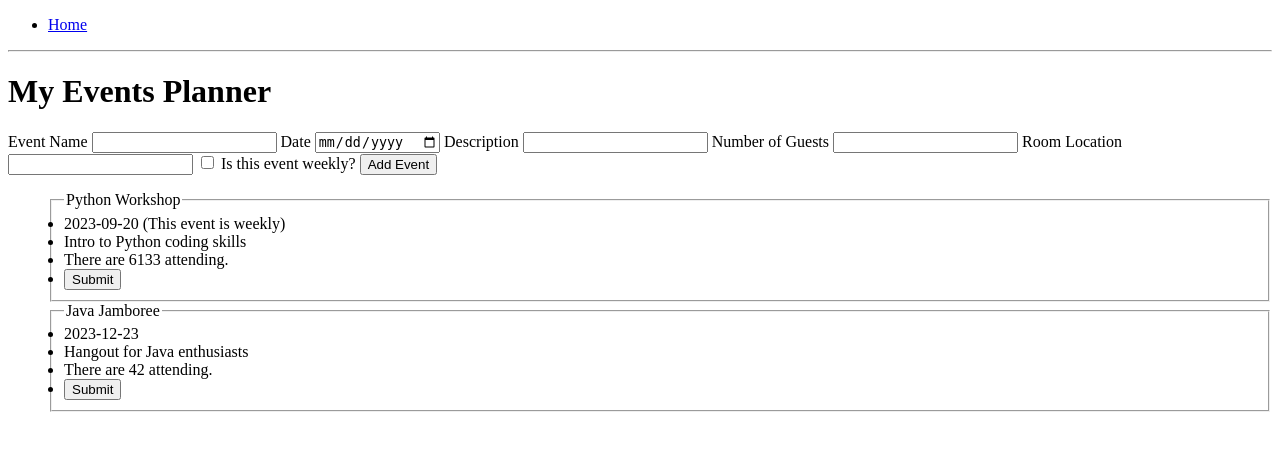
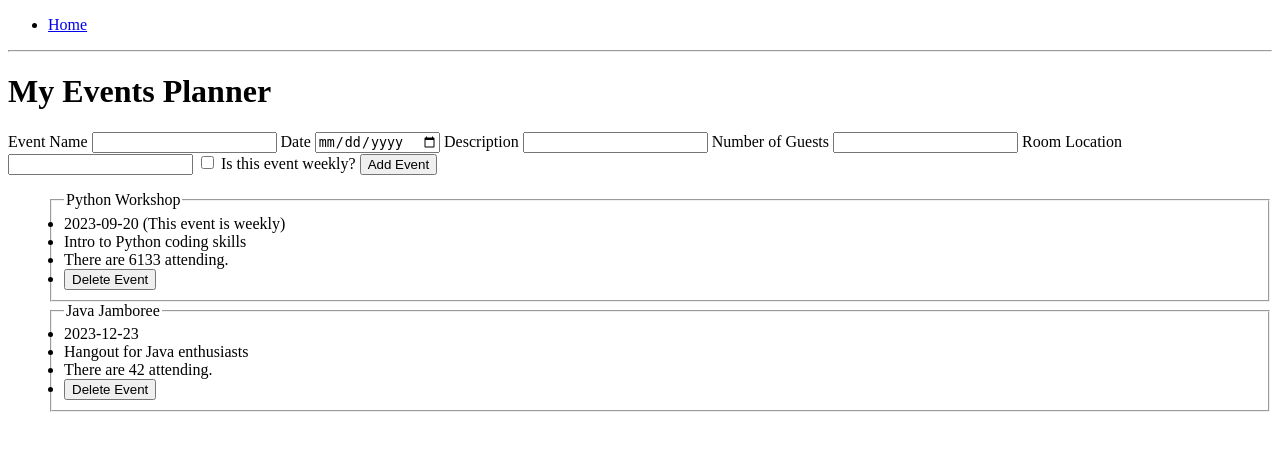
Before and after one commit to rossbuc/flask_template_lab, a Flask app: page /events in a window 1280 px wide. Shown: the top 451 px of the page. Run offline with Flask 3, Linux system fonts and the light colour scheme.

Commit message:
Fix functionality on delete event button

```diff
--- a/models/event_list.py
+++ b/models/event_list.py
@@ -10,4 +10,5 @@ def add_new_event(event):
     events.append(event)
 
 def delete_event(event_to_delete):
-    events.remove(events[event_to_delete])
+    print(event_to_delete)
+    [events.remove(event) for event in events if event.name_of_event == event_to_delete]
--- a/templates/index.jinja
+++ b/templates/index.jinja
@@ -9,7 +9,7 @@
   <label for="description">Description</label>
   <input type="text" id="description" name="description">
   <label for="number_of_guests">Number of Guests</label>
-  <input type="int" name="number_of_guests" id="number_of_guests"/>
+  <input type="text" name="number_of_guests" id="number_of_guests"/>
   <label for="room_location">Room Location</label>
   <input type="text" name="room_location" id="room_location"/>
   <input type="checkbox" id="recurring" name="recurring"/>
@@ -35,7 +35,7 @@
             </li>
             <li>
             <form action="/events/delete/{{ event.name_of_event }}" method="POST">
-              <input type="submit" class="event__delete">
+              <input type="submit" class="event__delete" value="Delete Event">
             </form>
             </li>
         </fieldset>
```
